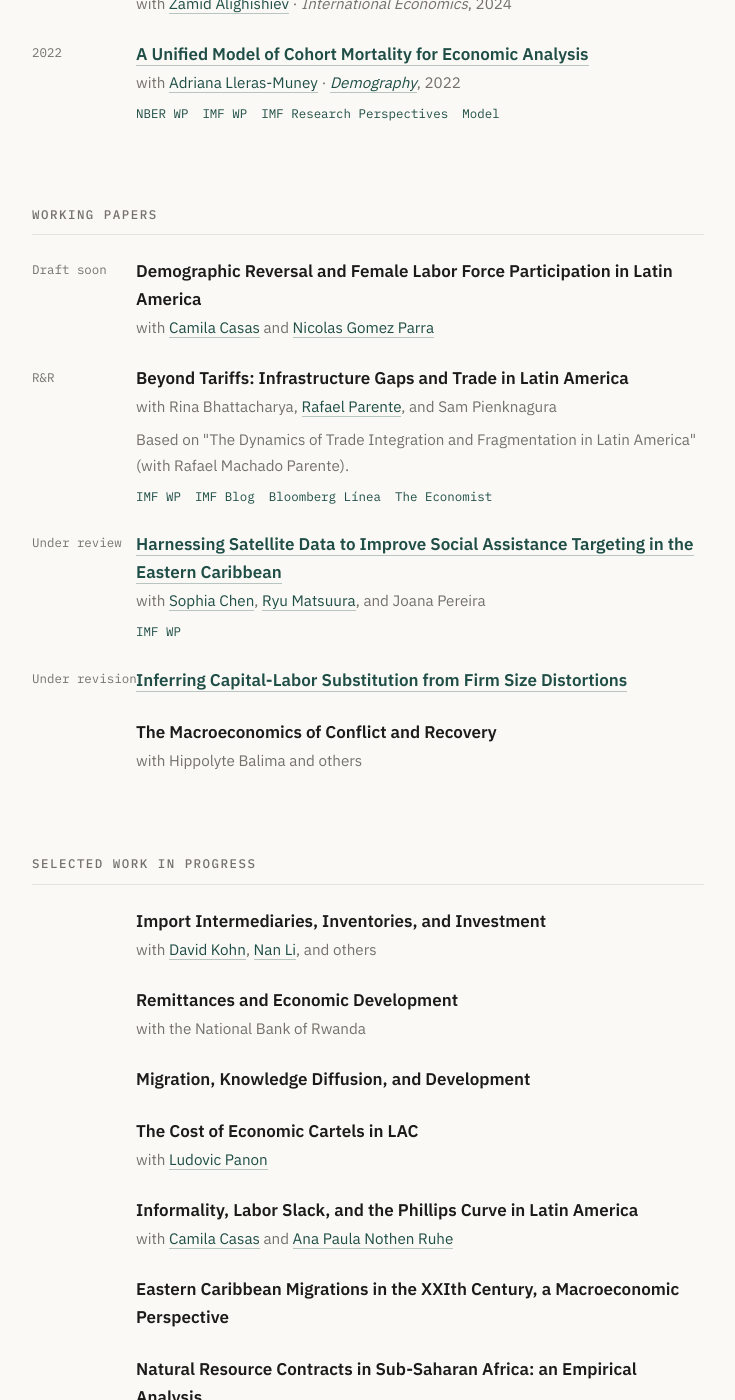
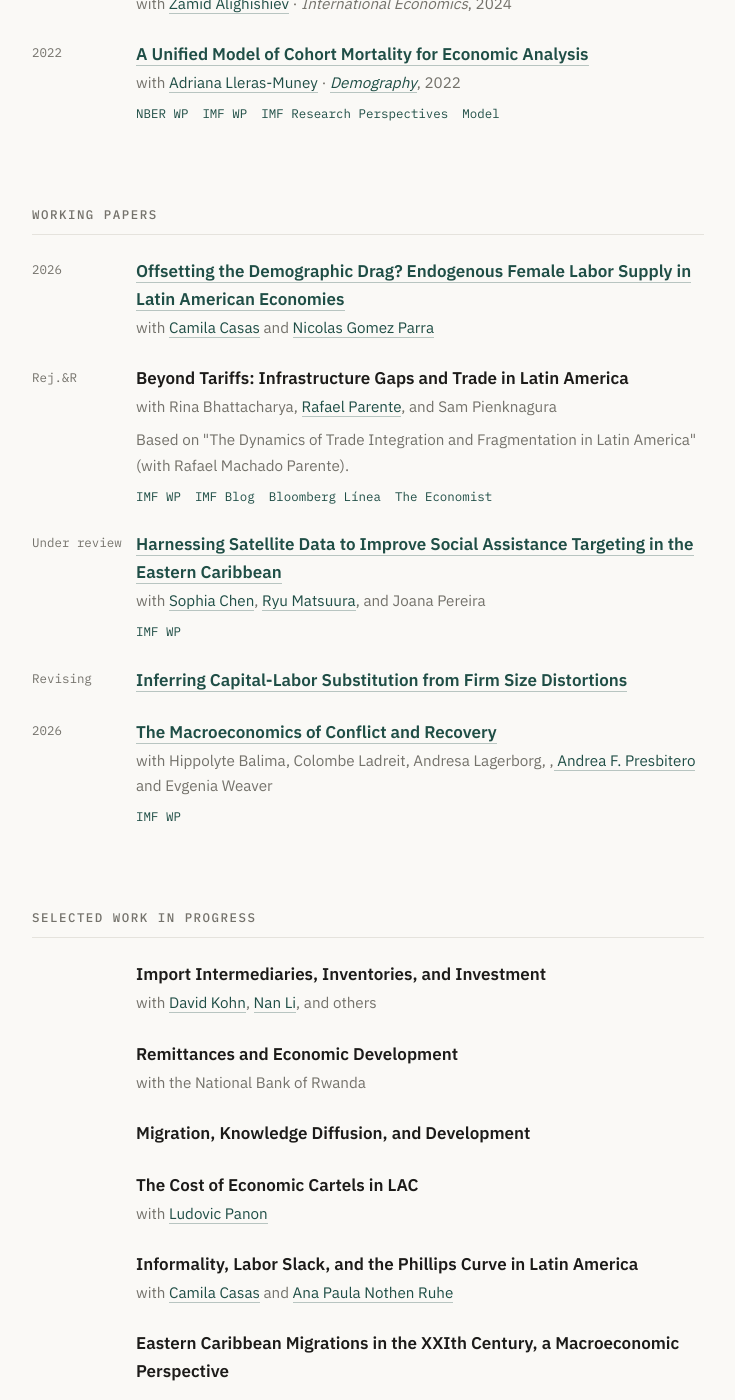
Before and after one commit to flavienmoreau/flavienmoreau.github.io, a Jekyll site: the page built from research.md, in a window 1280 px wide and 1400 px high, scrolled down 684 px. Shown: the whole window, without its empty margins (272-1007 px from the left). Built offline with Jekyll 4.4.1, drawn with Linux system fonts in a browser that asks for light colours.

Commit message:
Revise working papers and update publication details
Updated working papers section with new titles and dates.

```diff
--- a/research.md
+++ b/research.md
@@ -49,13 +49,13 @@ title: Research
   <h2>Working papers</h2>
 
   <div class="entry">
-    <span class="date">Draft soon</span>
-    <div class="title">Demographic Reversal and Female Labor Force Participation in Latin America</div>
+    <span class="date">2026</span>
+    <div class="title"><a href="/assets/papers/LAC_Demography_and_LFP_WP.pdf">Offsetting the Demographic Drag? Endogenous Female Labor Supply in Latin American Economies</a></div>
     <div class="meta">with <a href="https://scholar.google.com/citations?user=84O7K3MAAAAJ">Camila Casas</a> and <a href="https://scholar.google.com/citations?user=1xjpsMgAAAAJ&hl=en">Nicolas Gomez Parra</a></div>
   </div>
 
   <div class="entry">
-    <span class="date">R&amp;R</span>
+    <span class="date">Rej.&amp;R</span>
     <div class="title">Beyond Tariffs: Infrastructure Gaps and Trade in Latin America</div>
     <div class="meta">with Rina Bhattacharya, <a href="https://www.rparente.com/">Rafael Parente</a>, and Sam Pienknagura</div>
     <div class="abstract">Based on "The Dynamics of Trade Integration and Fragmentation in Latin America" (with Rafael Machado Parente).</div>
@@ -70,14 +70,17 @@ title: Research
   </div>
 
   <div class="entry">
-    <span class="date">Under revision</span>
+    <span class="date">Revising </span>
     <div class="title"><a href="/assets/papers/Moreau_Capital_Labor_Substitution.pdf">Inferring Capital-Labor Substitution from Firm Size Distortions</a></div>
   </div>
 </section>
 
   <div class="entry">
-    <div class="title">The Macroeconomics of Conflict and Recovery</div>
-    <div class="meta">with Hippolyte Balima and others</div>
+    <span class="date">2026</span>
+    <div class="title"><a href="https://www.imf.org/en/publications/wp/issues/2026/09/04/macroeconomics-of-war-and-recovery-579376">The Macroeconomics of Conflict and Recovery</a></div>
+    <div class="meta">with Hippolyte Balima, Colombe Ladreit, Andresa Lagerborg, ,<a href="https://sites.google.com/site/presbitero/"> Andrea F. Presbitero</a> and Evgenia Weaver</div>
+        <div class="links"><a href="https://www.imf.org/en/publications/wp/issues/2026/09/04/macroeconomics-of-war-and-recovery-579376">IMF WP</a></div>
+
   </div>
 
 <section class="section">
```
